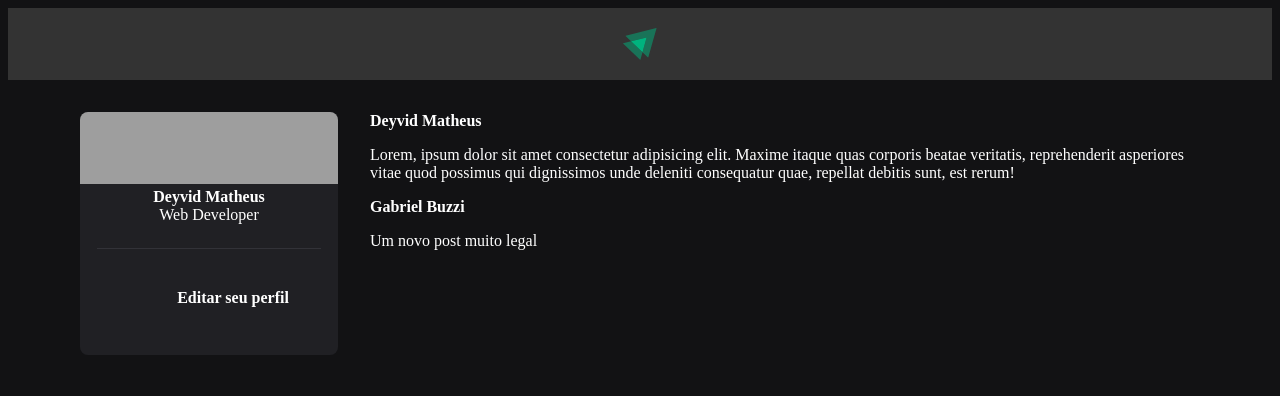
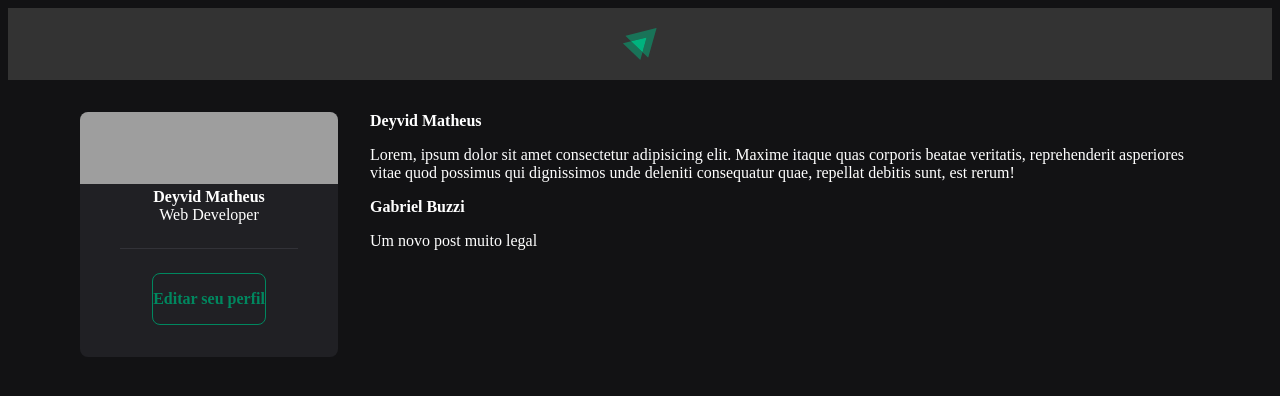
Before and after one commit to dwyvid1/ignite, a React (Vite) app in the folder aulas/01-fundamentos-reactjs/: page / in a window 1280 px wide. Shown: the top 396 px of the page. Built offline with nearby package versions, Linux system fonts and the light colour scheme; grey boxes are pictures that could not be loaded.

Commit message:
Siderbar update

```diff
--- a/aulas/01-fundamentos-reactjs/src/components/Sidebar.module.css
+++ b/aulas/01-fundamentos-reactjs/src/components/Sidebar.module.css
@@ -23,13 +23,12 @@
   }
 
   .sidebar footer a {
-    width: 100%;
     background: transparent;
-    color: var(--brand-500);
-    border: 1px solid var(--brand-500);
+    color: var(--green-500);
+    border: 1px solid var(--green-500);
     border-radius: 8px;
     height: 50px;
-    padding: 0 1.5rem;
+    /* padding: 0 1.5rem; */
     font-weight: bold;
     display: block;
     text-decoration: none;
```
